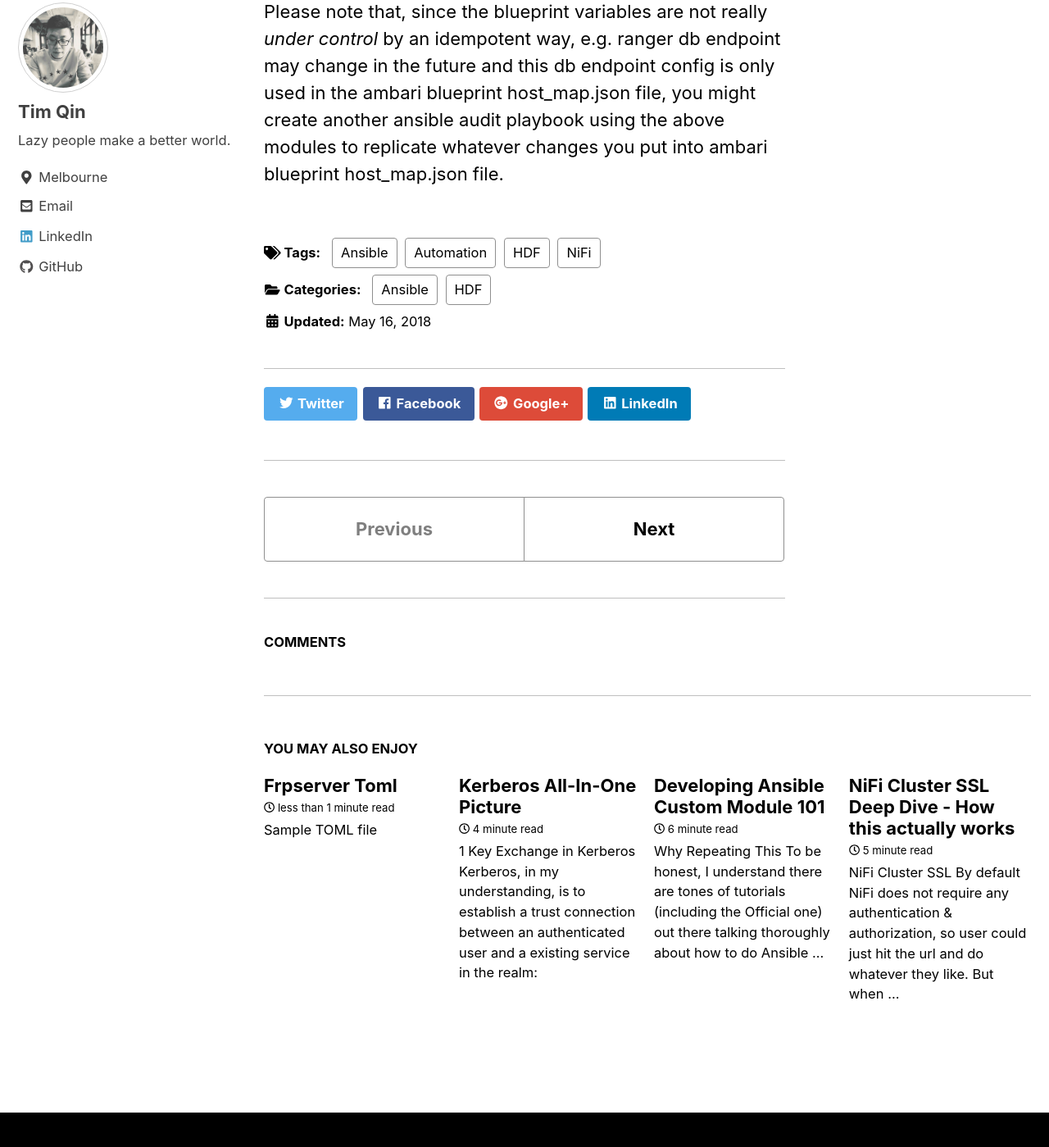
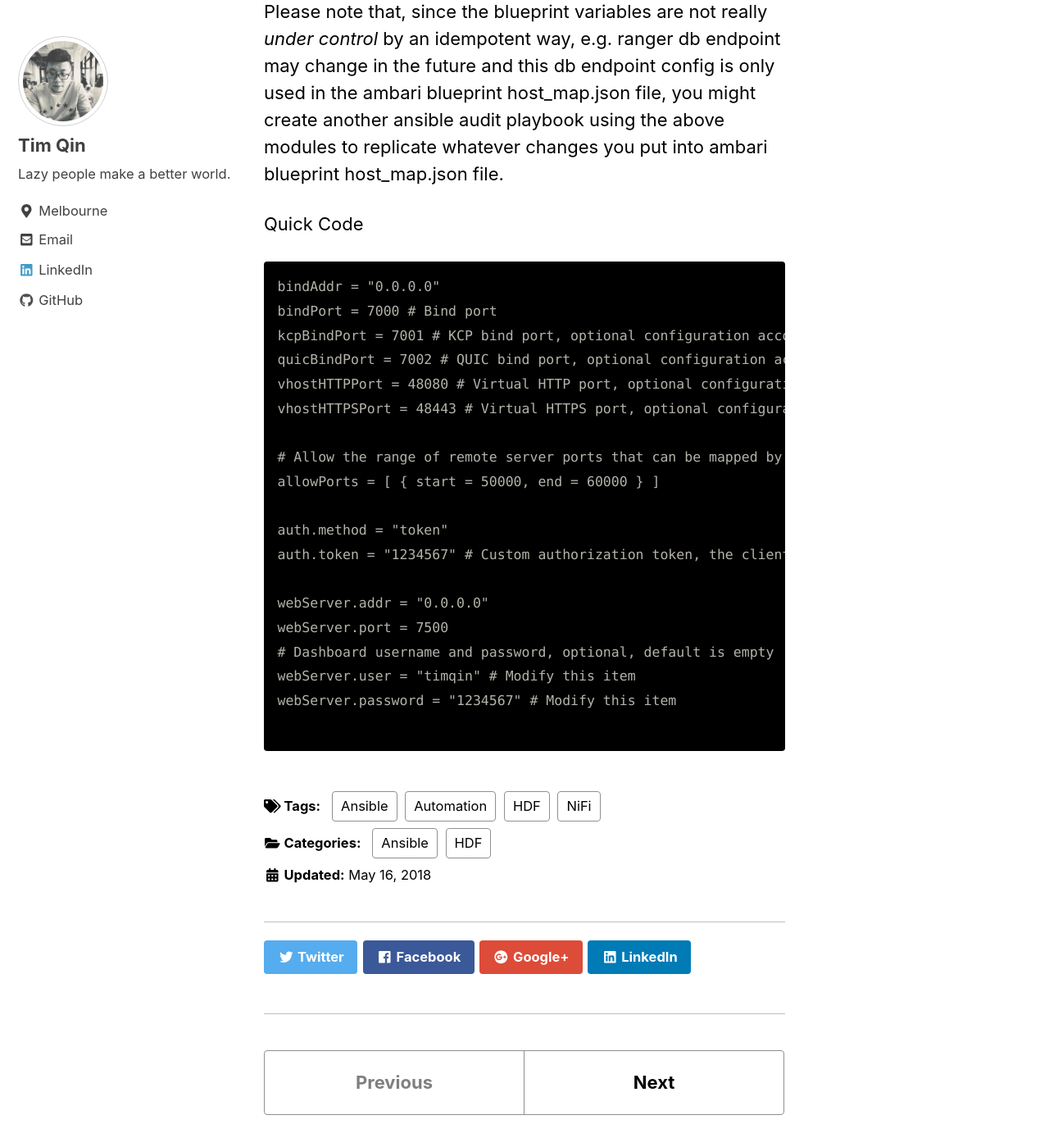
Before and after one commit to timmyraynor/timmyraynor.github.io, a Jekyll site: the page built from _posts/2018-05-16-hdf-automation-with-ansible.markdown, in a window 1280 px wide and 1400 px high, scrolled down 7700 px. Shown: the whole window at 82% size. Built offline with Jekyll 4.4.1, drawn with Linux system fonts in a browser that asks for light colours; nearby versions of some CDN libraries; comment, search, counter and statistics services are not loaded; some of the changed text lies outside the part shown.

Commit message:
Update 2018-05-16-hdf-automation-with-ansible.markdown

````diff
--- a/_posts/2018-05-16-hdf-automation-with-ansible.markdown
+++ b/_posts/2018-05-16-hdf-automation-with-ansible.markdown
@@ -156,4 +156,29 @@ And then you could use another module to restart all / partial services:
 
 Please note that, since the blueprint variables are not really *under control* by an idempotent way, e.g. ranger db endpoint may change in the future and this db endpoint config is only used in the ambari blueprint host_map.json file, you might create another ansible audit playbook using the above modules to replicate whatever changes you put into ambari blueprint host_map.json file.
 
+Quick Code
+
+
+```
+bindAddr = "0.0.0.0"
+bindPort = 7000 # Bind port
+kcpBindPort = 7001 # KCP bind port, optional configuration according to usage requirements
+quicBindPort = 7002 # QUIC bind port, optional configuration according to usage requirements
+vhostHTTPPort = 48080 # Virtual HTTP port, optional configuration according to usage requirements
+vhostHTTPSPort = 48443 # Virtual HTTPS port, optional configuration according to usage requirements
+
+# Allow the range of remote server ports that can be mapped by the penetration service
+allowPorts = [ { start = 50000, end = 60000 } ]
+
+auth.method = "token"
+auth.token = "1234567" # Custom authorization token, the client needs to provide the correct token to penetrate
+
+webServer.addr = "0.0.0.0"
+webServer.port = 7500
+# Dashboard username and password, optional, default is empty
+webServer.user = "timqin" # Modify this item
+webServer.password = "1234567" # Modify this item
+
+```
+
 [ansible-ambari-configuration-module]: https://github.com/timmyraynor/ansible-ambari-config-module
````
